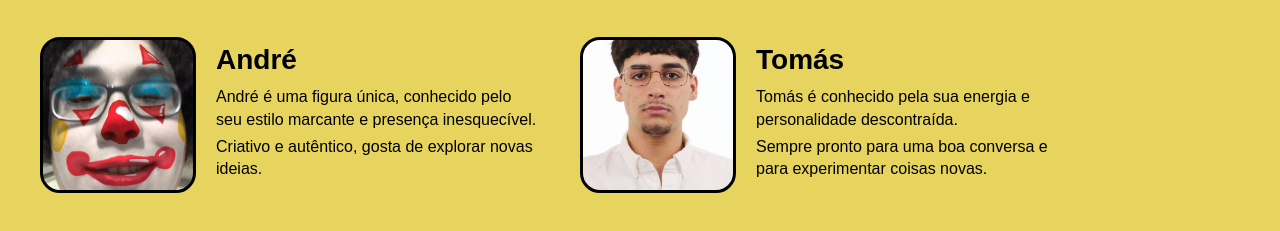
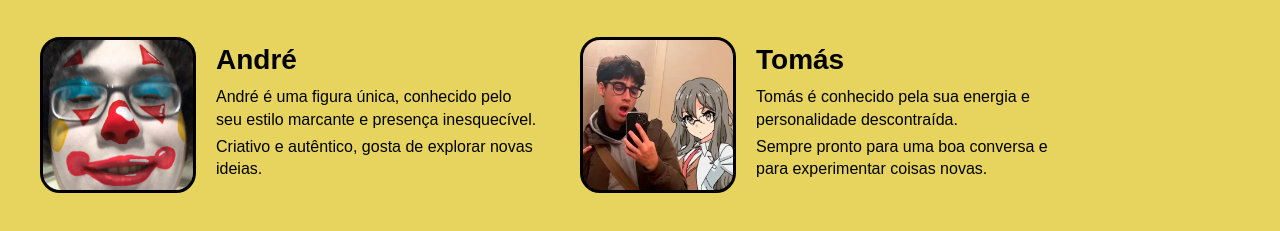
Before and after one commit to Flams-ig/Flams.xyz, a plain HTML site: page Tiago/index.html in a window 1280 px wide. Shown: the part 535-766 px from the top of the page. Drawn offline with Linux system fonts and the light colour scheme.

Commit message:
Update index.html

```diff
--- a/Tiago/index.html
+++ b/Tiago/index.html
@@ -109,7 +109,7 @@
         </div>
 
         <div class="card">
-          <div class="foto" style="background-image: url('tomas.jpg');"></div>
+          <div class="foto" style="background-image: url('tomas.png');"></div>
           <div class="info">
             <h1>Tomás</h1>
             <p>Tomás é conhecido pela sua energia e personalidade descontraída.</p>
```
